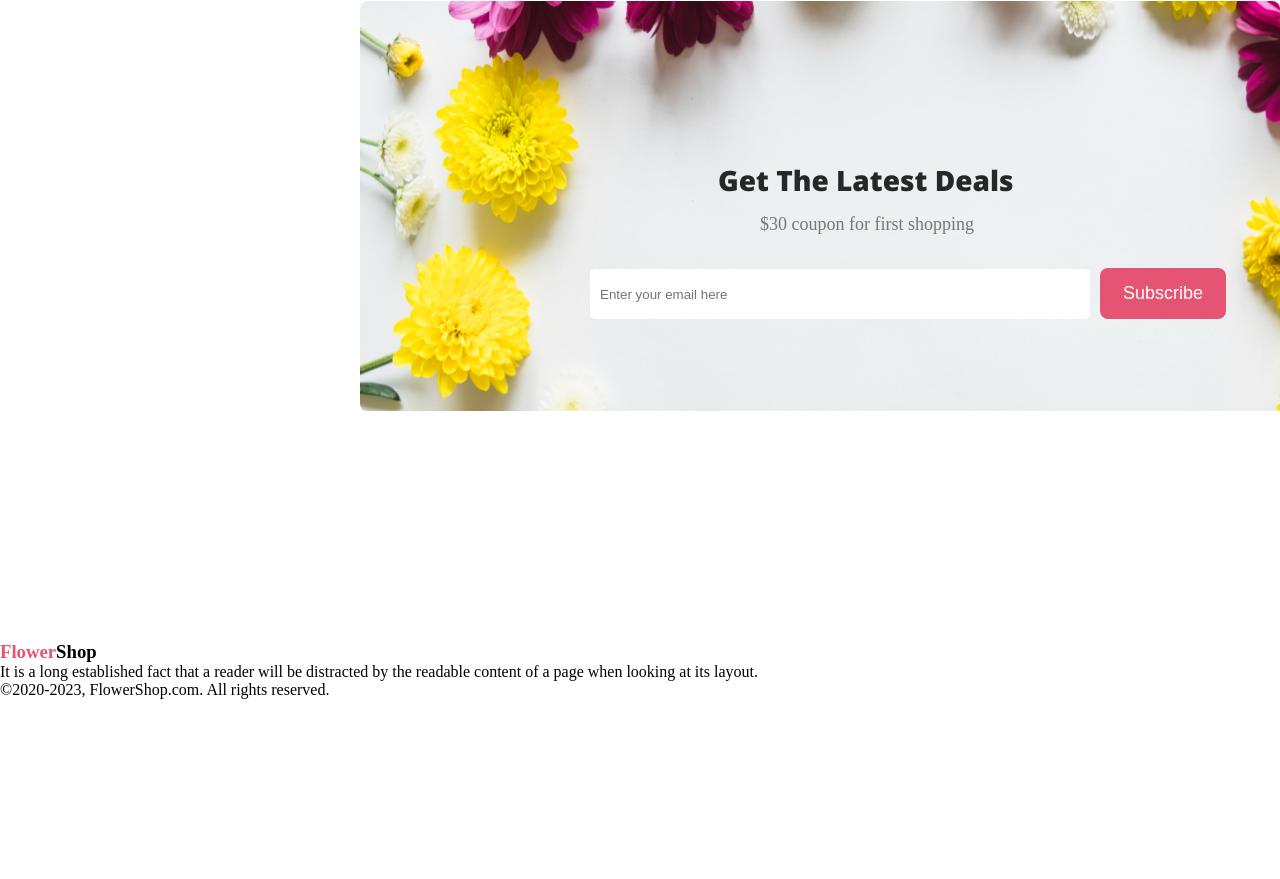
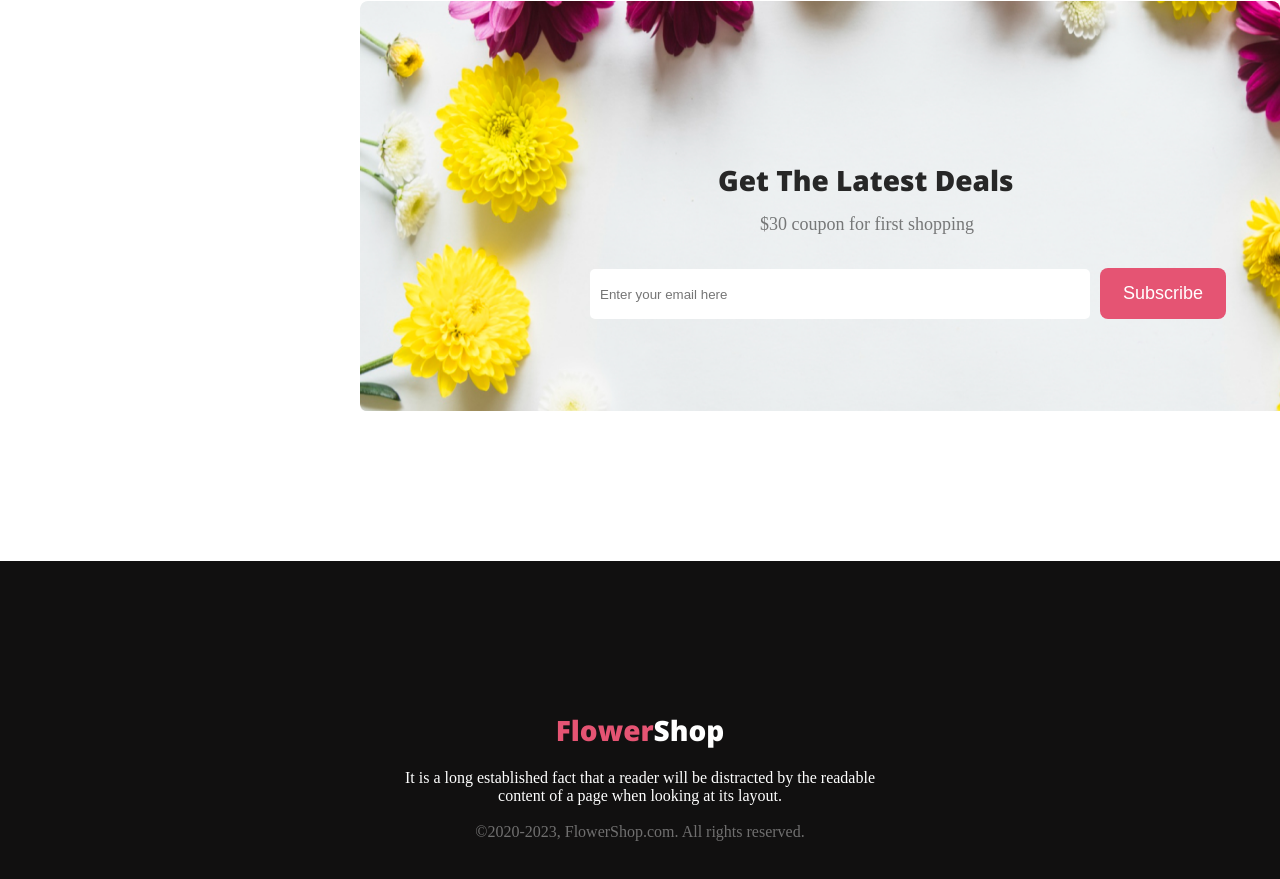
Before and after one commit to MD-Sabbir-Hosain-Rafi99/assignment-flower-shop, a plain HTML site: page index.html in a window 1280 px wide. Shown: the part 2789-3668 px from the top of the page. Before the commit the page ends 3488 px from the top, so only its background shows below. Drawn offline with nearby package versions, Linux system fonts and the light colour scheme.

Commit message:
Final Flower Shop Website Design Complete

```diff
--- a/index.html
+++ b/index.html
@@ -96,8 +96,8 @@
         </main>
         <footer class="ftr-main">
             <section class="footer-container">
-                <h3 class="ftr-header"><span id="ftr-color">Flower</span>Shop</h3>
-                <p class="ftr-para-one">It is a long established fact that a reader will be distracted by the readable content of a page when looking at its layout.</p>
+                <h3 class="ftr-header"><span>Flower</span>Shop</h3>
+                <p class="ftr-para-one">It is a long established fact that a reader will be distracted by the readable<br>content of a page when looking at its layout.</p>
                 <p class="ftr-para-two">&copy;2020-2023, FlowerShop.com. All rights reserved. </p>
             </section>
         </footer>
--- a/style.css
+++ b/style.css
@@ -214,6 +214,9 @@ span {
     line-height: 30px;
 }
 
+
+/* Latest Deal */
+
 .latest-deal-container {
     background-image: url('./images/Rectangle\ 9.png');
     background-repeat: no-repeat;
@@ -221,7 +224,7 @@ span {
     width: auto;
     height: 390px;
     border-radius: 8px;
-    margin: 100px 0px 100px 360px;
+    margin: 100px 0px 20px 360px;
     padding-top: 150px;
 }
 
@@ -252,7 +255,7 @@ span {
     margin: 10px 0px 20px 400px;
 }
 
-.btn-primary-last{
+.btn-primary-last {
     border: none;
     border-radius: 8px;
     color: white;
@@ -261,3 +264,37 @@ span {
     padding: 15px 23px;
     font-size: 18px;
 }
+
+/* Footer Section Style */
+
+.ftr-main {
+    background: #111010;
+    width: 100%;
+    height: 350px;
+}
+
+.ftr-header,
+.ftr-para-one,
+.ftr-para-two {
+    color: white;
+
+}
+
+.ftr-header {
+    font-family: 'Open Sans', sans-serif;
+    font-size: 28px;
+    font-weight: 800;
+    margin-bottom: 20px;
+}
+
+.footer-container {
+    padding-top: 150px;
+    text-align: center;
+}
+
+.ftr-para-one{
+    margin-bottom: 18px;
+}
+.ftr-para-two{
+    color: rgba(255, 255, 255, 0.40);
+}
```
